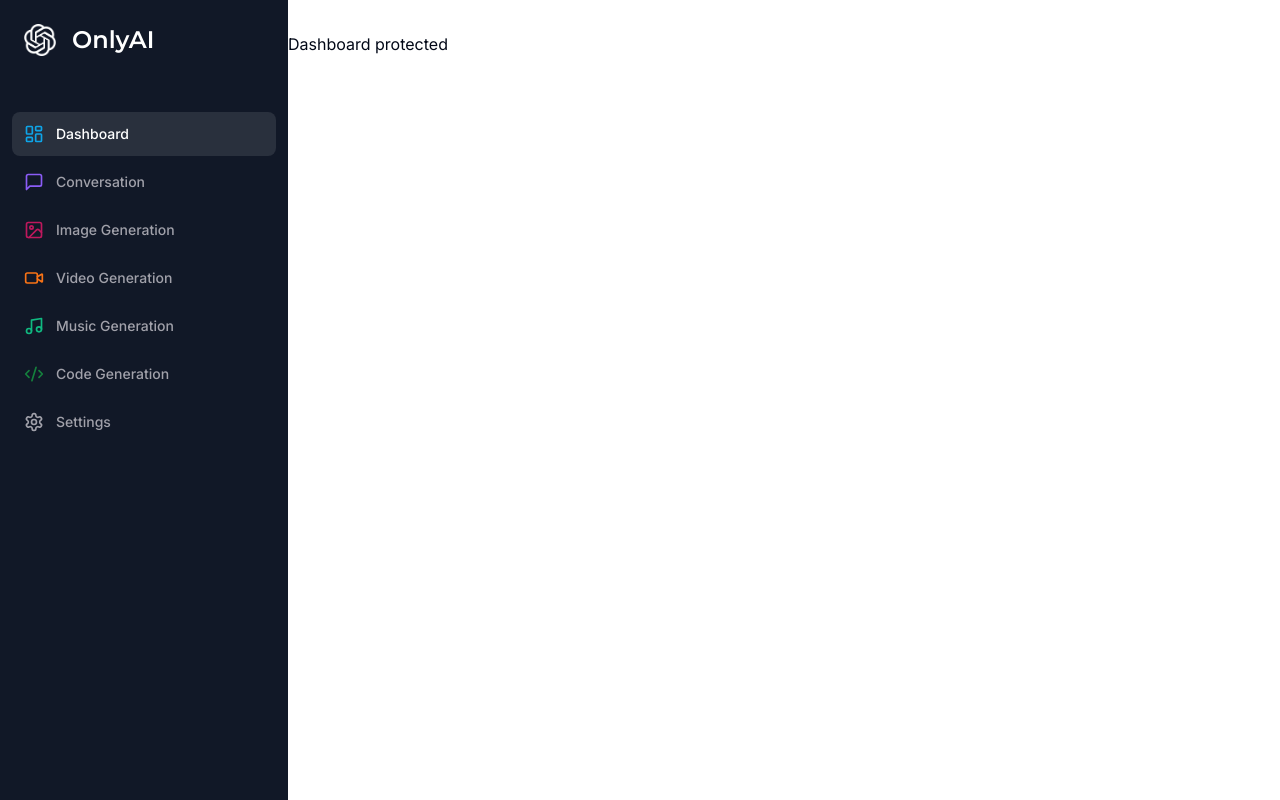
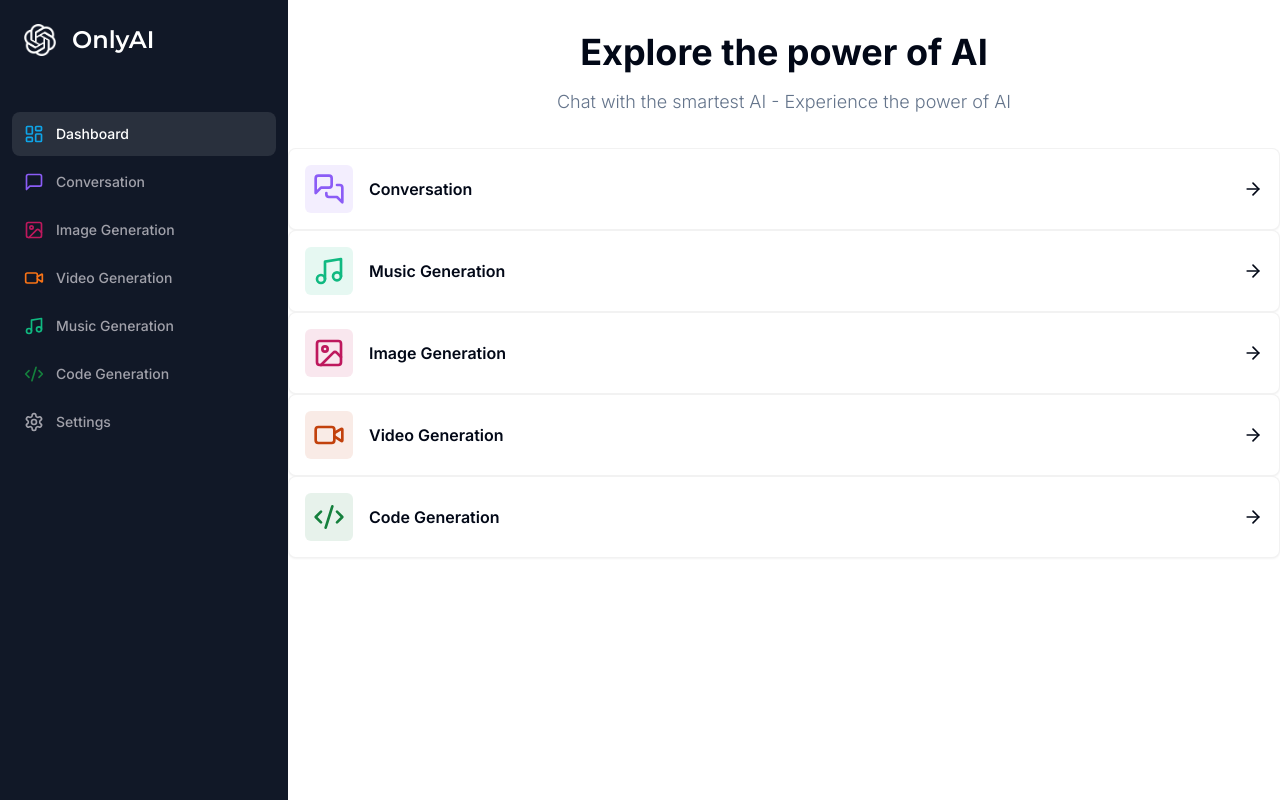
Before and after one commit to anicmarko/OnlyAI, a Next.js app: page /dashboard in a window 1280 px wide. Built offline with nearby package versions, Linux system fonts and the light colour scheme.

Commit message:
feat: Dashboard

```diff
--- a/app/(dashboard)/(routes)/dashboard/page.tsx
+++ b/app/(dashboard)/(routes)/dashboard/page.tsx
@@ -1,10 +1,80 @@
+"use client";
 
+import { Card } from "@/components/ui/card";
+import { cn } from "@/lib/utils";
+import { ArrowRight, Code2Icon, ImageIcon, MessagesSquare, MusicIcon, VideoIcon } from "lucide-react";
+import { useRouter } from "next/navigation";
+
+// because we have interactive elements
+
+const tools = [{
+    label: 'Conversation',
+    icon: MessagesSquare,
+    color: "text-violet-500",
+    bgColor: "bg-violet-500/10",
+    href: "/conversation"
+  },
+  {
+    label: 'Music Generation',
+    icon: MusicIcon,
+    color: "text-emerald-500",
+    bgColor: "bg-emerald-500/10",
+    href: "/music"
+  },
+  {
+    label: 'Image Generation',
+    icon: ImageIcon,
+    color: "text-pink-700",
+    bgColor: "bg-pink-700/10",
+    href: "/image"
+  },
+  {
+    label: 'Video Generation',
+    icon: VideoIcon,
+    color: "text-orange-700",
+    bgColor: "bg-orange-700/10",
+    href: "/video"
+  },
+  {
+    label: 'Code Generation',
+    icon: Code2Icon,
+    color: "text-green-700",
+    bgColor: "bg-green-700/10",
+    href: "/code"
+  },
+]
 
 const DashboardPage = () => {
+  const router = useRouter();
+
   return (
     <div>
-      <p>Dashboard protected</p>
-
+      <div className="mb-8 space-y-4">
+        <h2 className="text-2xl md:text-4xl font-bold text-center">
+          Explore the power of AI
+        </h2>
+        <p className="text-muted-foreground font-light text-sm md:text-lg text-center">
+          Chat with the smartest AI - Experience the power of AI
+        </p>
+      </div>
+      <div className="px-4 md:px-20 lg:px-32 space-y-4"></div>
+      {tools.map((tool) => (
+        <Card
+          onClick={() => router.push(tool.href)}
+          key={tool.href}
+          className="p-4 border-black/5 flex items-center justify-between hover-shadow-md transition cursor-pointer"
+        >
+          <div className="flex items-center gap-x-4">
+            <div className={cn("p-2 w-fit rounded-md", tool.bgColor)}>
+              <tool.icon className={cn("w-8 h-8", tool.color)}/>
+            </div>
+            <div className="font-semibold">
+              {tool.label}
+            </div>
+          </div>
+          <ArrowRight className="w-5 h-5"/>
+        </Card>
+      ))}
     </div>
   )
 }
--- /dev/null
+++ b/components/ui/card.tsx
@@ -0,0 +1,79 @@
+import * as React from "react"
+
+import { cn } from "@/lib/utils"
+
+const Card = React.forwardRef<
+  HTMLDivElement,
+  React.HTMLAttributes<HTMLDivElement>
+>(({ className, ...props }, ref) => (
+  <div
+    ref={ref}
+    className={cn(
+      "rounded-lg border bg-card text-card-foreground shadow-sm",
+      className
+    )}
+    {...props}
+  />
+))
+Card.displayName = "Card"
+
+const CardHeader = React.forwardRef<
+  HTMLDivElement,
+  React.HTMLAttributes<HTMLDivElement>
+>(({ className, ...props }, ref) => (
+  <div
+    ref={ref}
+    className={cn("flex flex-col space-y-1.5 p-6", className)}
+    {...props}
+  />
+))
+CardHeader.displayName = "CardHeader"
+
+const CardTitle = React.forwardRef<
+  HTMLParagraphElement,
+  React.HTMLAttributes<HTMLHeadingElement>
+>(({ className, ...props }, ref) => (
+  <h3
+    ref={ref}
+    className={cn(
+      "text-2xl font-semibold leading-none tracking-tight",
+      className
+    )}
+    {...props}
+  />
+))
+CardTitle.displayName = "CardTitle"
+
+const CardDescription = React.forwardRef<
+  HTMLParagraphElement,
+  React.HTMLAttributes<HTMLParagraphElement>
+>(({ className, ...props }, ref) => (
+  <p
+    ref={ref}
+    className={cn("text-sm text-muted-foreground", className)}
+    {...props}
+  />
+))
+CardDescription.displayName = "CardDescription"
+
+const CardContent = React.forwardRef<
+  HTMLDivElement,
+  React.HTMLAttributes<HTMLDivElement>
+>(({ className, ...props }, ref) => (
+  <div ref={ref} className={cn("p-6 pt-0", className)} {...props} />
+))
+CardContent.displayName = "CardContent"
+
+const CardFooter = React.forwardRef<
+  HTMLDivElement,
+  React.HTMLAttributes<HTMLDivElement>
+>(({ className, ...props }, ref) => (
+  <div
+    ref={ref}
+    className={cn("flex items-center p-6 pt-0", className)}
+    {...props}
+  />
+))
+CardFooter.displayName = "CardFooter"
+
+export { Card, CardHeader, CardFooter, CardTitle, CardDescription, CardContent }
```
